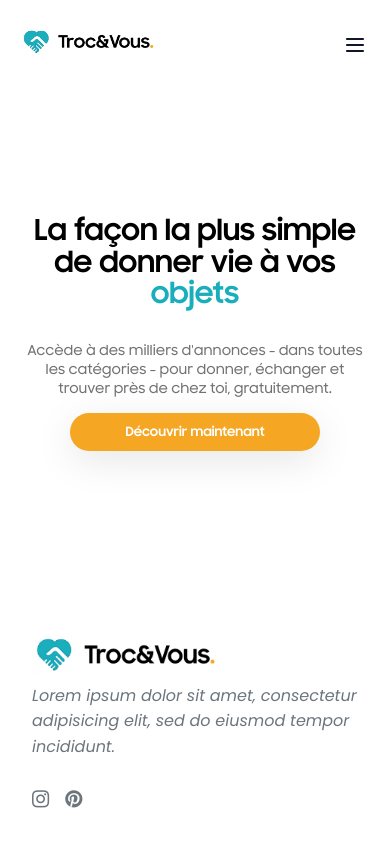
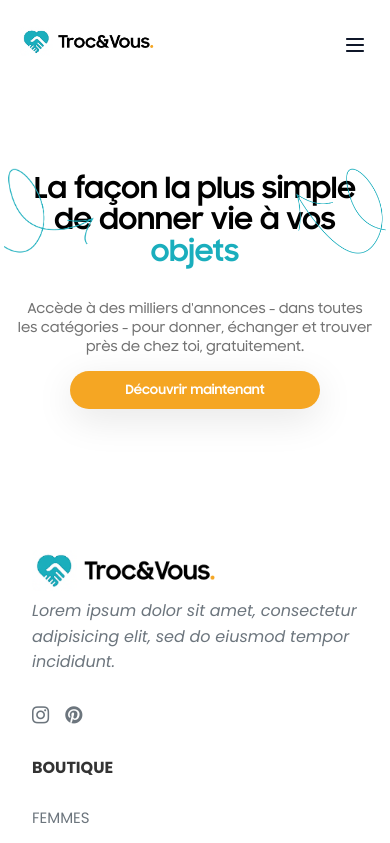
Before and after one commit to Bakops/Troc-Vous, an Angular app: page / in a window 390 px wide. Shown: the top 843 px of the page. Built offline with nearby package versions, Linux system fonts and the light colour scheme.

Commit message:
Ajout flèche hero_header

```diff
--- a/src/app/components/layout/hero-header/hero-header.component.css
+++ b/src/app/components/layout/hero-header/hero-header.component.css
@@ -218,3 +218,49 @@ body {
     max-width: 250px;
   }
 }
+
+.arrow {
+  position: absolute;
+  top: 50%;
+  transform: translateY(-50%);
+  width: 332.887px;
+  height: auto;
+  z-index: 2;
+}
+
+.arrow_left {
+  left: 0px;
+}
+
+.arrow_right {
+  right: 0px;
+}
+
+@media (max-width: 991px) {
+  .arrow {
+    width: 154px;
+    top: 31%;
+  }
+  .arrow_left {
+    left: 16px;
+  }
+  .arrow_right {
+    right: 16px;
+  }
+}
+
+@media (max-width: 575px) {
+  .arrow {
+    width: 90px;
+  }
+  .arrow_left {
+    left: 4px;
+  }
+  .arrow_right {
+    right: 4px;
+  }
+  .hero-header {
+    min-height: 50vh;
+    padding: 0.5rem;
+  }
+}
--- a/src/app/components/layout/hero-header/hero-header.component.html
+++ b/src/app/components/layout/hero-header/hero-header.component.html
@@ -11,6 +11,7 @@
   </head>
   <body>
     <div class="hero-header">
+      <img src="arrow_left.png" alt="" class="arrow arrow_left" />
       <div class="hero-content">
         <h1 class="title">
           La façon la plus simple<br />
@@ -25,6 +26,7 @@
           <a href="/boutique">Découvrir maintenant</a>
         </button>
       </div>
+      <img src="arrow_right.png" alt="" class="arrow arrow_right" />
     </div>
   </body>
 </html>
```
Also changed, not shown: public/arrow_left.png (added), public/arrow_right.png (added).
